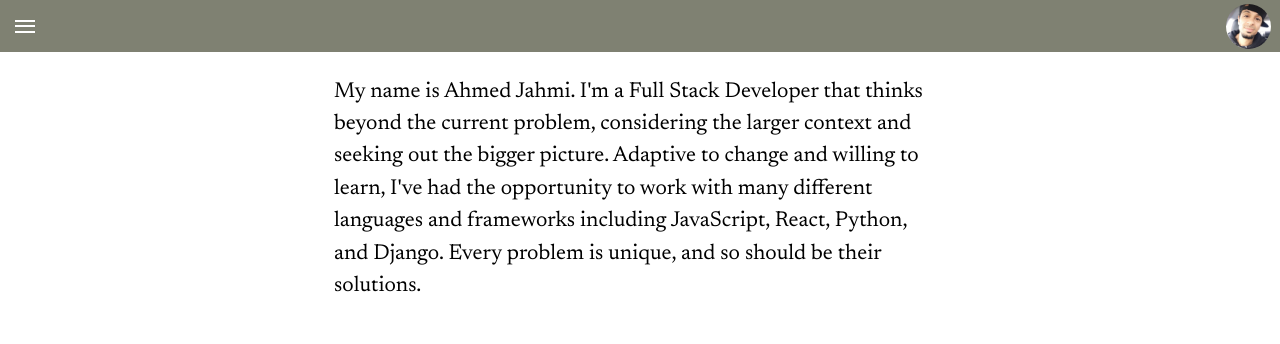
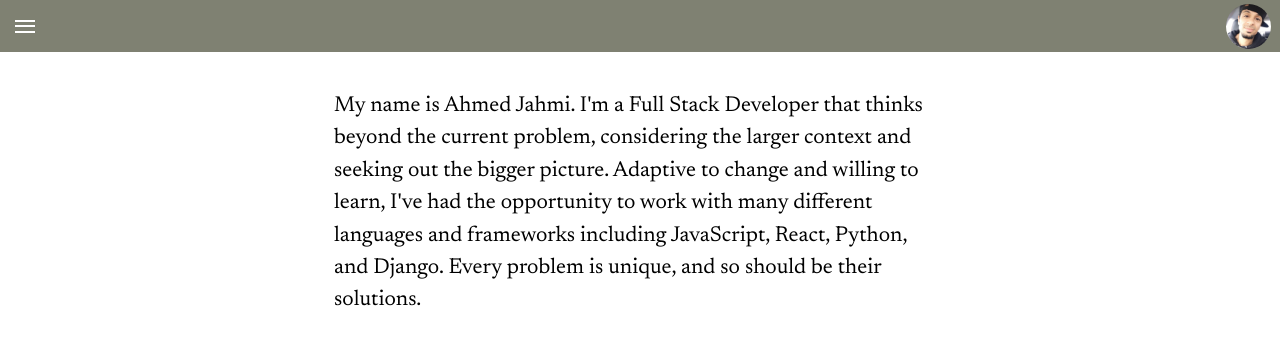
Before and after one commit to ahmedjahmi/new-site, a Next.js app: page / in a window 1280 px wide. Shown: the top 344 px of the page. Built offline with nearby package versions, Linux system fonts and the light colour scheme.

Commit message:
Edit main tag styles

```diff
--- a/styles/globals.scss
+++ b/styles/globals.scss
@@ -29,3 +29,7 @@
 	max-width: 100%;
 	display: block;
 }
+
+main {
+	margin-top: 2rem;
+}
```
